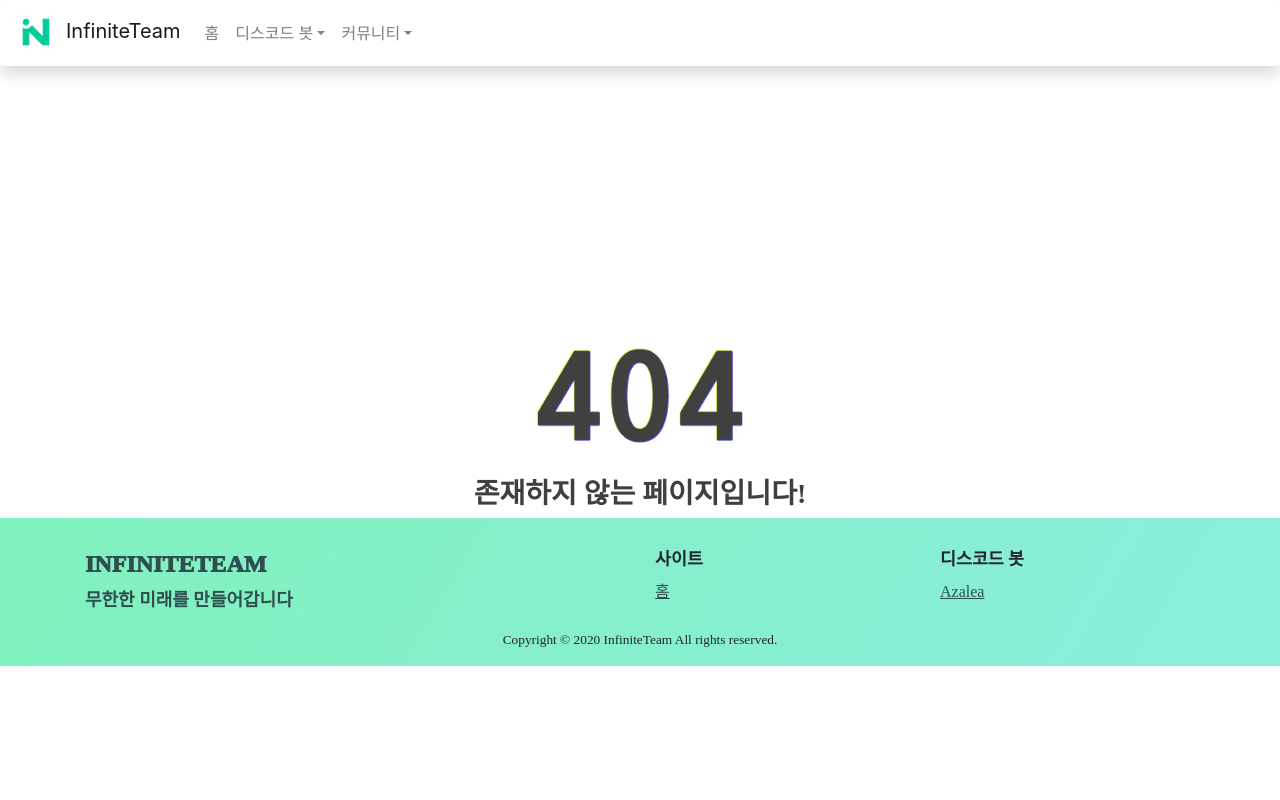
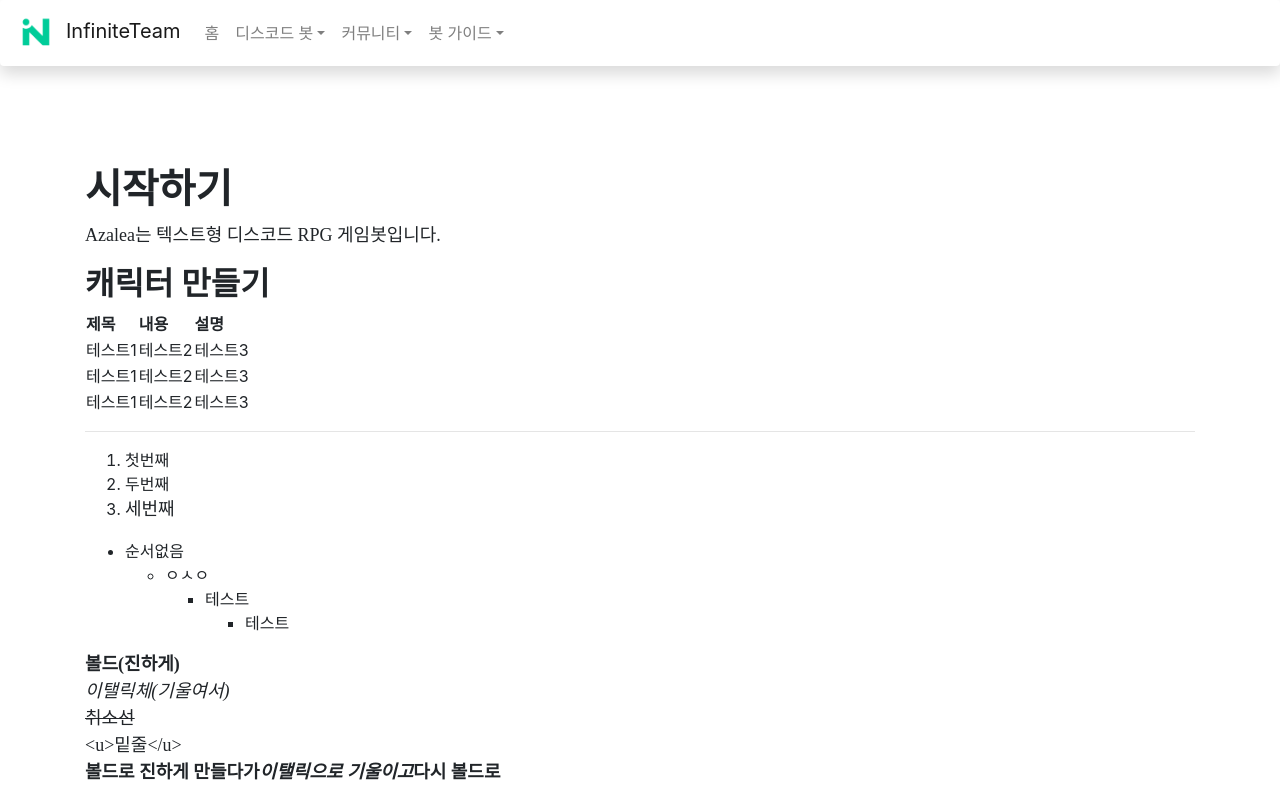
Before and after one commit to InfiniteTeam/infiniteteam2, a React app: page /guide/azalea in a window 1280 px wide. Shown: the top 800 px of the page. Built offline with nearby package versions, Linux system fonts and the light colour scheme; a web font is replaced by a local one.

Commit message:
가이드 개발중

```diff
--- a/config/webpack.config.js
+++ b/config/webpack.config.js
@@ -352,6 +352,10 @@ module.exports = function(webpackEnv) {
             // smaller than specified limit in bytes as data URLs to avoid requests.
             // A missing `test` is equivalent to a match.
             {
+              test: /\.md$/i,
+              use: 'raw-loader'
+            },
+            {
               test: [/\.bmp$/, /\.gif$/, /\.jpe?g$/, /\.png$/],
               loader: require.resolve('url-loader'),
               options: {
--- a/package.json
+++ b/package.json
@@ -48,11 +48,13 @@
     "postcss-normalize": "8.0.1",
     "postcss-preset-env": "6.7.0",
     "postcss-safe-parser": "4.0.1",
+    "raw-loader": "^4.0.1",
     "react": "^16.13.1",
     "react-app-polyfill": "^1.0.6",
     "react-bootstrap": "^1.3.0",
     "react-dev-utils": "^10.2.1",
     "react-dom": "^16.13.1",
+    "react-markdown": "^4.3.1",
     "react-router-dom": "^5.2.0",
     "resolve": "1.15.0",
     "resolve-url-loader": "3.1.1",
--- a/src/App.js
+++ b/src/App.js
@@ -1,8 +1,9 @@
 import React, { Component } from 'react';
 import { Navibar, Footer } from './components'
 import { Route, Switch } from 'react-router-dom';
-import { Home, NotFound } from './pages'
-import { Azalea } from './pages/bots'
+import { Home, NotFound } from './pages';
+import { Azalea } from './pages/bots';
+import { AzaleaGuide } from './pages/guide';
 
 export default class App extends Component {
   render() {
@@ -12,6 +13,7 @@ export default class App extends Component {
         <Switch>
           <Route exact path="/" component={Home}/>
           <Route exact path="/bots/azalea" component={Azalea}/>
+          <Route exact path="/guide/azalea" component={AzaleaGuide}/>
           <Route component={NotFound}/>
         </Switch>
         <Footer />
--- a/src/components/Navibar.js
+++ b/src/components/Navibar.js
@@ -43,6 +43,12 @@ export default class Navibar extends Component {
                     네이버 카페
                   </NavDropdown.Item>
                 </NavDropdown>
+                <NavDropdown title="봇 가이드" id="basic-nav-dropdown">
+                  <NavDropdown.Item href="/guide/azalea">
+                    <img src={azalea} alt="" style={{ width: 27, marginRight: 10 }} />
+                    Azalea
+                  </NavDropdown.Item>
+                </NavDropdown>
               </Nav>
             </Navbar.Collapse>
           </Navbar>
--- a/src/components/index.js
+++ b/src/components/index.js
@@ -1,3 +1,3 @@
-export { default as Footer } from './Footer'
-export { default as Navibar } from './Navibar'
-export { default as Title } from './Title'
+export { default as Footer } from './Footer';
+export { default as Navibar } from './Navibar';
+export { default as Title } from './Title';
--- a/src/pages/Home.js
+++ b/src/pages/Home.js
@@ -2,7 +2,7 @@ import React, { Component } from 'react';
 import { Container, Row, Col, Card, Button } from 'react-bootstrap';
 
 import botlist from '../datas/botlist';
-import Title from '../components/Title'
+import Title from '../components/Title';
 
 export default class Home extends Component {
   render() {
--- a/src/pages/NotFound.js
+++ b/src/pages/NotFound.js
@@ -1,6 +1,6 @@
 import React, { Component } from 'react';
-import { Container } from 'react-bootstrap'
-import { a404 } from '../imgs'
+import { Container } from 'react-bootstrap';
+import { a404 } from '../imgs';
 
 export default class NotFound extends Component {
   render() {
@@ -15,7 +15,8 @@ export default class NotFound extends Component {
           <h3 style={{
             fontFamily: 'NanumSquare',
             fontWeight: 800,
-            color: "#3f3f3f"
+            color: "#3f3f3f",
+            marginBottom: 400
           }}
           >
             존재하지 않는 페이지입니다!
--- a/src/pages/bots/Azalea.js
+++ b/src/pages/bots/Azalea.js
@@ -1,7 +1,7 @@
 import React, { Component } from 'react';
-import Title from '../../components/Title'
-import { Container, Button } from 'react-bootstrap'
-import botlist from '../../datas/botlist'
+import Title from '../../components/Title';
+import { Container, Button } from 'react-bootstrap';
+import botlist from '../../datas/botlist';
 
 export default class Home extends Component {
   render() {
--- /dev/null
+++ b/src/pages/guide/AzaleaGuide.js
@@ -0,0 +1,19 @@
+import React, { Component } from 'react';
+import ReactMarkdown from 'react-markdown';
+import { getting_started } from './source'
+import { Container } from 'react-bootstrap'
+
+export default class App extends Component {
+  render() {
+    return (
+      <>
+        <Container fluid="sm" style={{
+          marginTop: 100,
+          marginBottom: 100
+        }}>
+          <ReactMarkdown source={getting_started}/>
+        </Container>
+      </>
+    );
+  }
+}
--- /dev/null
+++ b/src/pages/guide/index.js
@@ -0,0 +1 @@
+export { default as AzaleaGuide } from './AzaleaGuide'
--- /dev/null
+++ b/src/pages/guide/source/getting_started.md
@@ -0,0 +1,27 @@
+# 시작하기
+Azalea는 텍스트형 디스코드 RPG 게임봇입니다.
+
+## 캐릭터 만들기
+
+|제목|내용|설명|
+|------|---|---|
+|테스트1|테스트2|테스트3|
+|테스트1|테스트2|테스트3|
+|테스트1|테스트2|테스트3|
+
+---
+
+1. 첫번째
+1. 두번째
+1. 세번째
+
++ 순서없음
+    - ㅇㅅㅇ
+      * 테스트
+        + 테스트
+
+__볼드(진하게)__
+_이탤릭체(기울여서)_
+~~취소선~~
+<u>밑줄</u>
+__볼드로 진하게 만들다가*이탤릭으로 기울이고*다시 볼드로__
--- /dev/null
+++ b/src/pages/guide/source/index.js
@@ -0,0 +1 @@
+export { default as getting_started } from './getting_started.md'
```
Also changed, not shown: 2 other files (tests, documents, lock files or other folders). Lines whose indentation alone changed are shown as unchanged.
